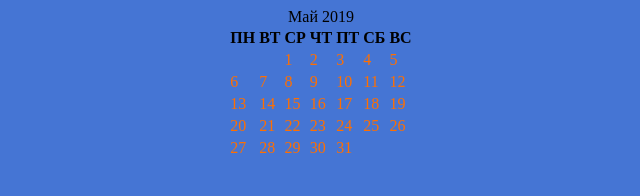
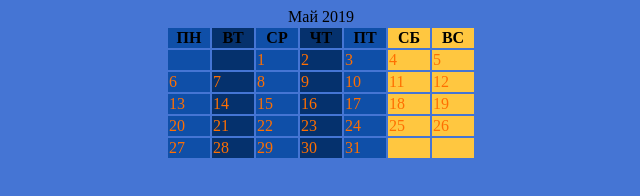
Before and after one commit to AniskovAlek/AniskovAlek.github.io, a plain HTML site: page calendar.html in a window 1280 px wide. Shown: the whole page, without its empty margins (319-959 px from the left). Drawn offline with Linux system fonts and the light colour scheme.

Commit message:
Update style.css

```diff
--- a/style.css
+++ b/style.css
@@ -14,15 +14,16 @@ td {
   color: #FF6f00;
 }
 
+th.calendar {
+  width: 40;
+}
+
 .column1 {
-  color: #FF6f00;
-  bgcolor= #0F4FA8;
+  background: #0F4FA8;
 }
 .column2 {
-  color: #FF6f00;
-  bgcolor= #05316D;
+  background: #05316D;
 }
 .column3 {
-  color: #FF6f00;
-  bgcolor= #FFC740;
+  background: #FFC740;
 }
```
